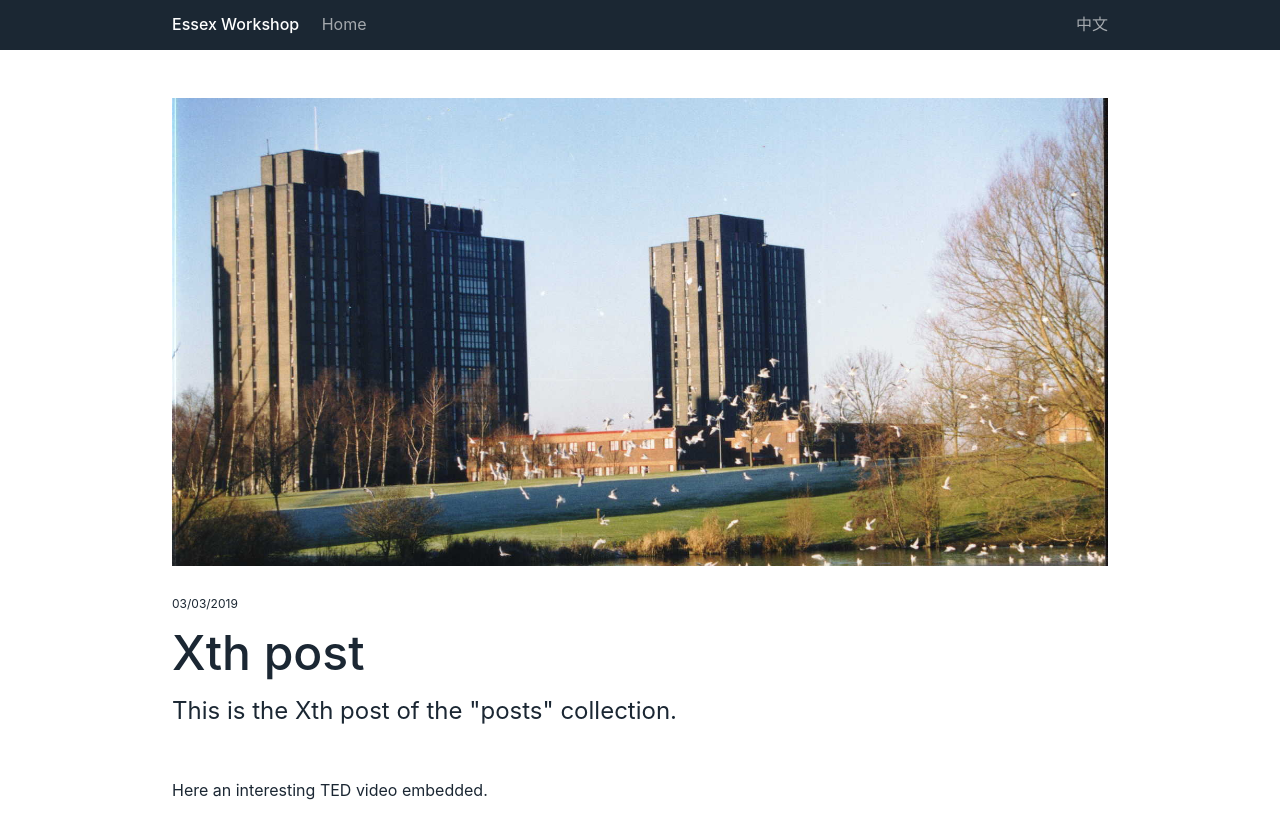
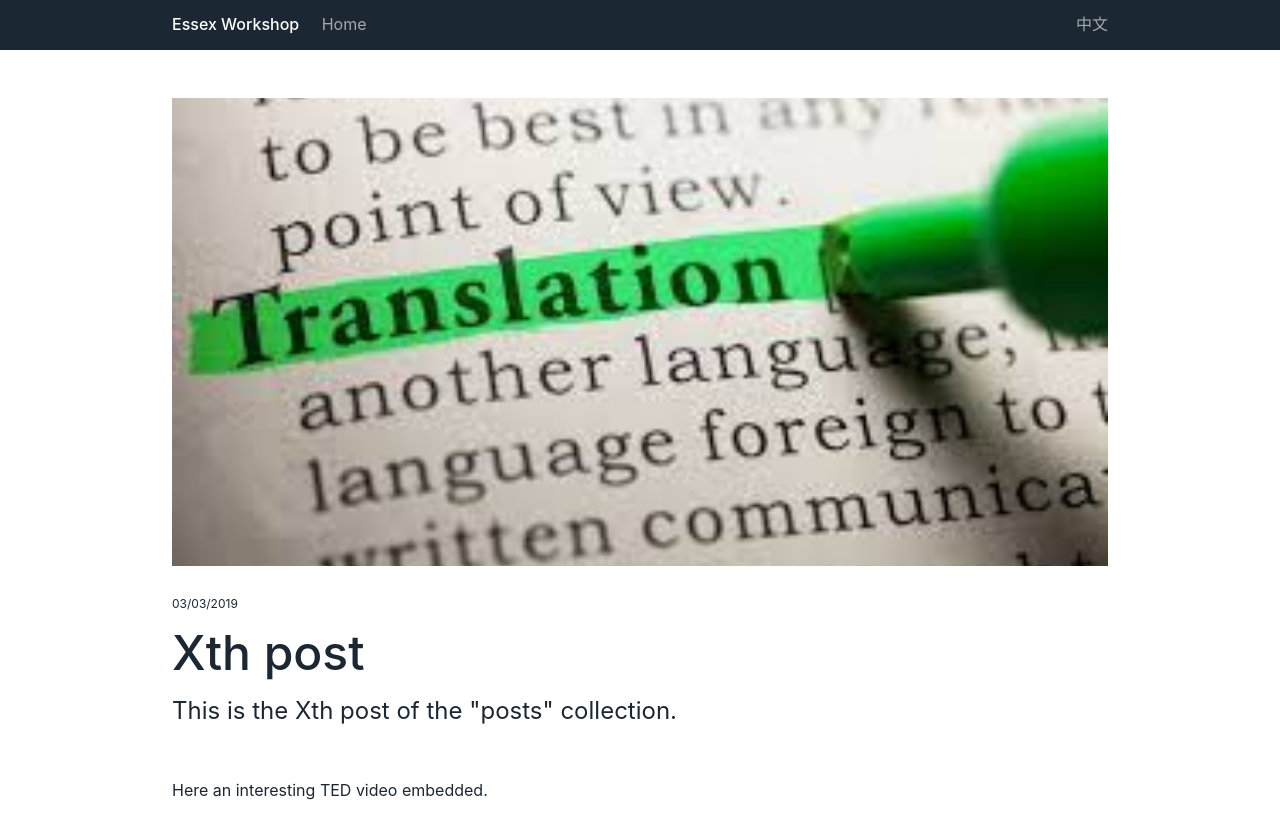
Before and after one commit to ilovecat13/xxwebsite, a Jekyll site: the page built from _posts/2019-03-03-xth-post.md, in a window 1280 px wide. Shown: the top 828 px of the page. Built offline with Jekyll 4.4.1, drawn with Linux system fonts in a browser that asks for light colours; grey boxes are pictures that could not be loaded.

Commit message:
Update 2019-03-03-xth-post.md

```diff
--- a/_posts/2019-03-03-xth-post.md
+++ b/_posts/2019-03-03-xth-post.md
@@ -2,7 +2,7 @@
 title: Xth post
 description: 'This is the Xth post of the "posts" collection.'
 lang: en
-image: /files/images/university-of-essex--i238030.jpg
+image: /files/images/下载.jpg
 ---
 
 Here an interesting TED video embedded.
```
